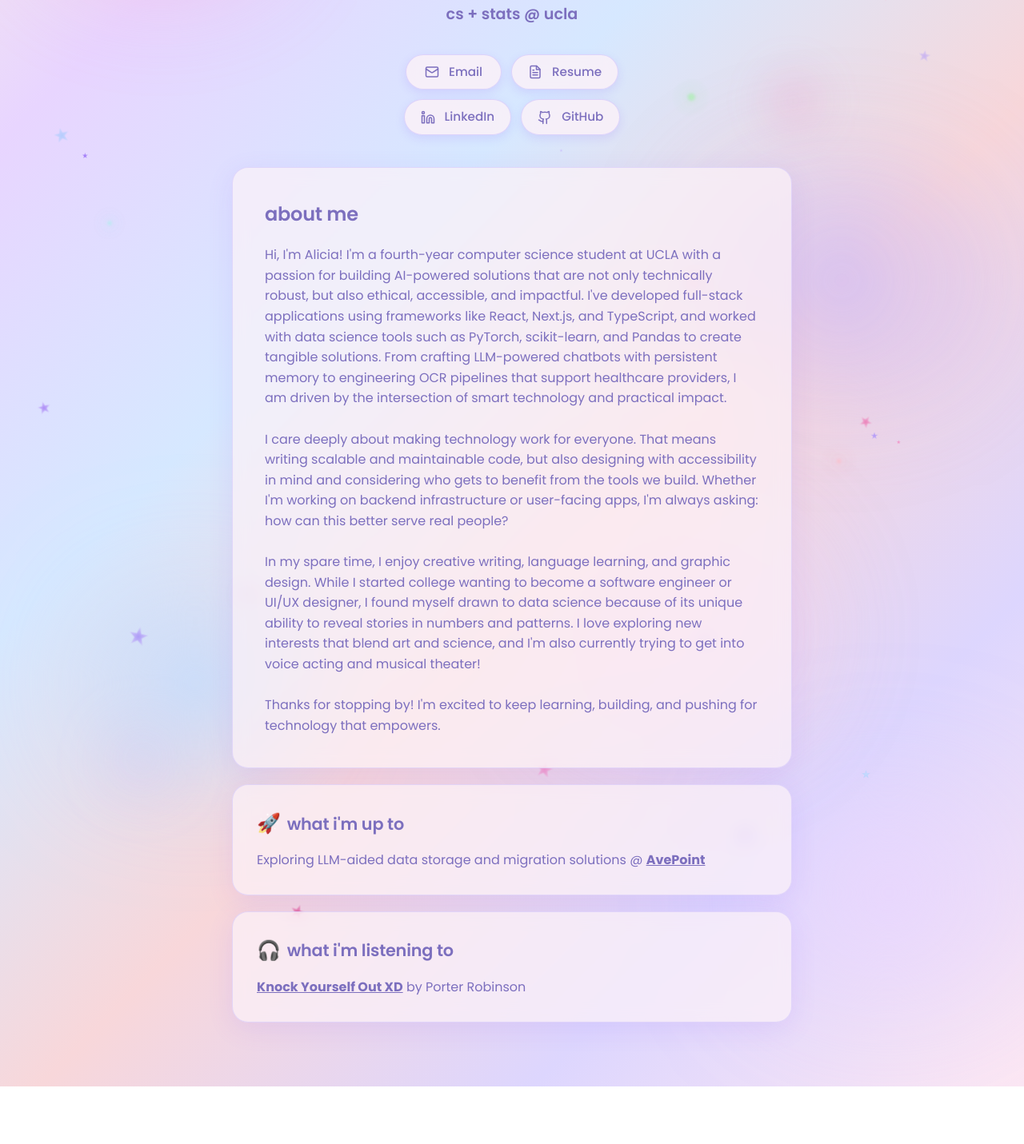
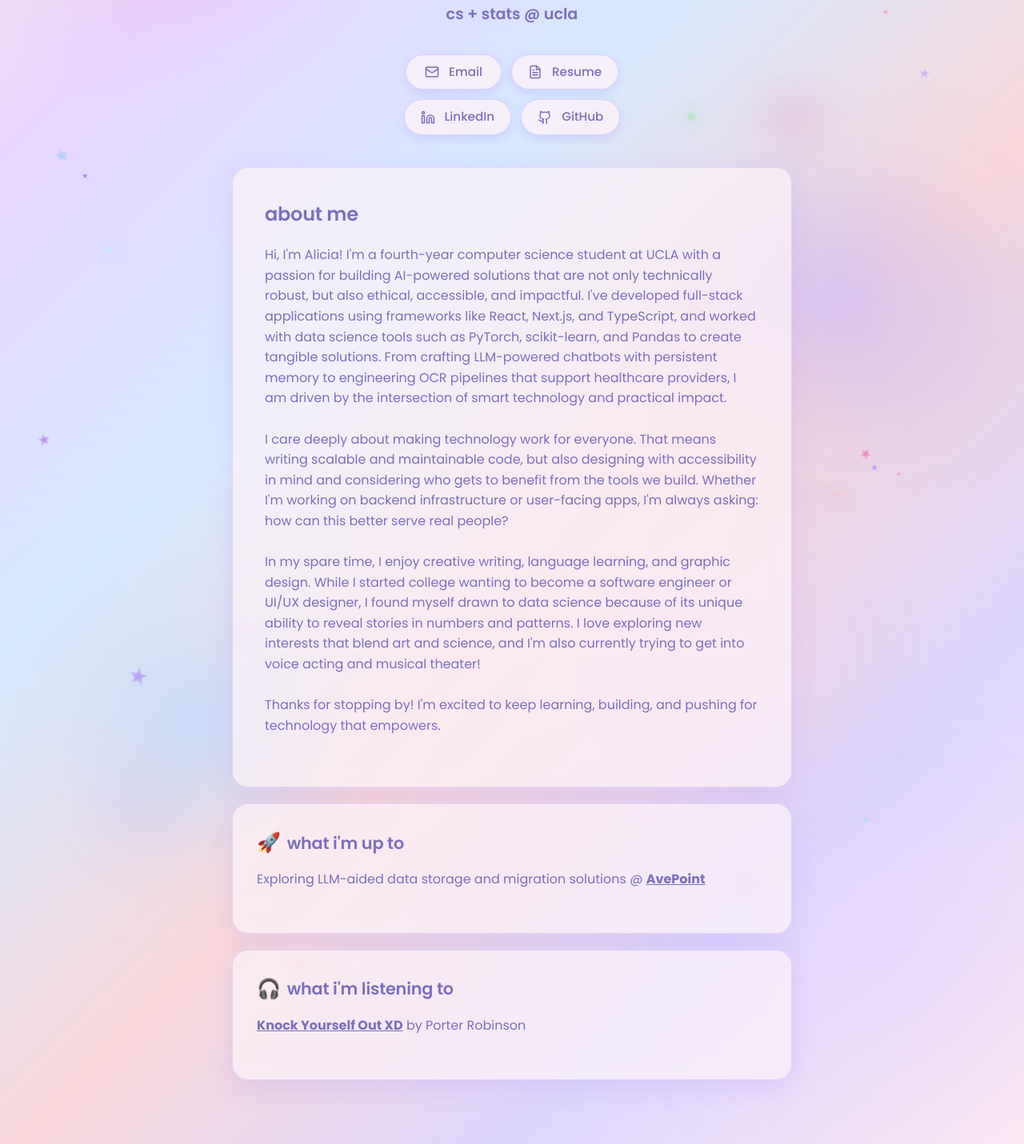
Before and after one commit to aliiyuu/aliiyuu.github.io, a Next.js app: page / in a window 1280 px wide. Shown: the part 438-1869 px from the top of the page at 80% size. Before the commit the page ends 1797 px from the top, so only its background shows below. Built offline with nearby package versions, Linux system fonts and the light colour scheme.

Commit message:
Update mobile margins - add padding bottom to text sections

```diff
--- a/src/app/page.tsx
+++ b/src/app/page.tsx
@@ -935,6 +935,7 @@ export default function Home() {
                 lineHeight: '1.6',
                 fontSize: '1rem',
                 margin: 0,
+                paddingBottom: '1.5rem',
                 whiteSpace: 'pre-line'
               }}>
                 {`Hi, I'm Alicia! I'm a fourth-year computer science student at UCLA with a passion for building AI-powered solutions that are not only technically robust, but also ethical, accessible, and impactful. I've developed full-stack applications using frameworks like React, Next.js, and TypeScript, and worked with data science tools such as PyTorch, scikit-learn, and Pandas to create tangible solutions. From crafting LLM-powered chatbots with persistent memory to engineering OCR pipelines that support healthcare providers, I am driven by the intersection of smart technology and practical impact.
@@ -981,6 +982,7 @@ Thanks for stopping by! I'm excited to keep learning, building, and pushing for
                 color: isDarkMode ? '#b39ddb' : '#7C6FBE',
                 lineHeight: '1.6',
                 fontSize: '1rem',
+                paddingBottom: '1.5rem',
                 margin: 0
               }}>
                 Exploring LLM-aided data storage and migration solutions @ <a href="https://www.avepoint.com/" target="_blank" rel="noopener noreferrer" style={{ color: isDarkMode ? '#d1c4e9' : '#7C6FBE', fontWeight: 'bold', textDecoration: 'underline' }}>AvePoint</a>
@@ -1021,6 +1023,7 @@ Thanks for stopping by! I'm excited to keep learning, building, and pushing for
                 color: isDarkMode ? '#b39ddb' : '#7C6FBE',
                 lineHeight: '1.6',
                 fontSize: '1rem',
+                paddingBottom: '1.5rem',
                 margin: 0
               }}>
                 <a href="https://www.youtube.com/watch?v=lzMkFIw8ETM" target="_blank" rel="noopener noreferrer" style={{ color: isDarkMode ? '#d1c4e9' : '#7C6FBE', fontWeight: 'bold', textDecoration: 'underline' }}>Knock Yourself Out XD</a> by Porter Robinson
```
Also changed, not shown: 4 other files (tests, documents, lock files or other folders).
